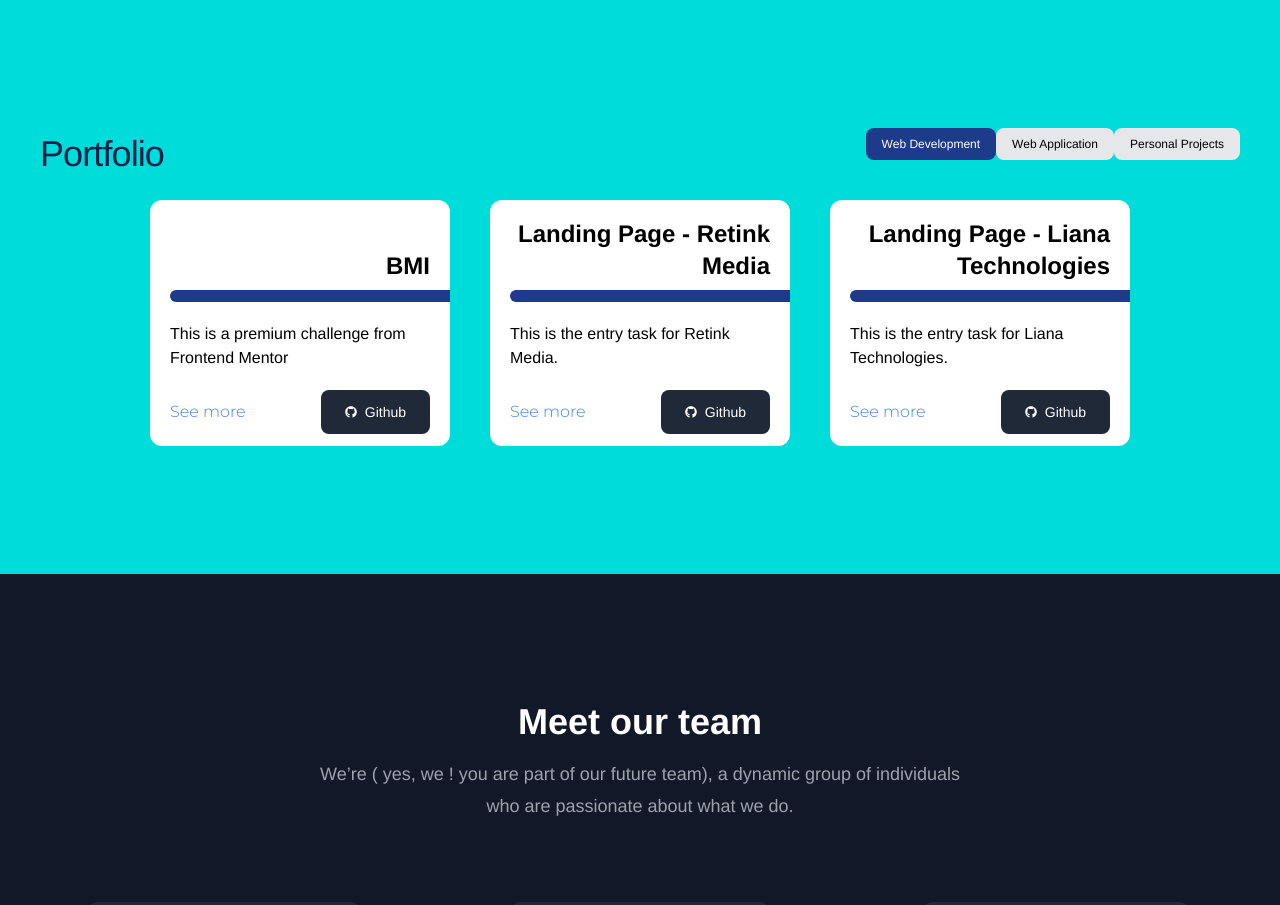
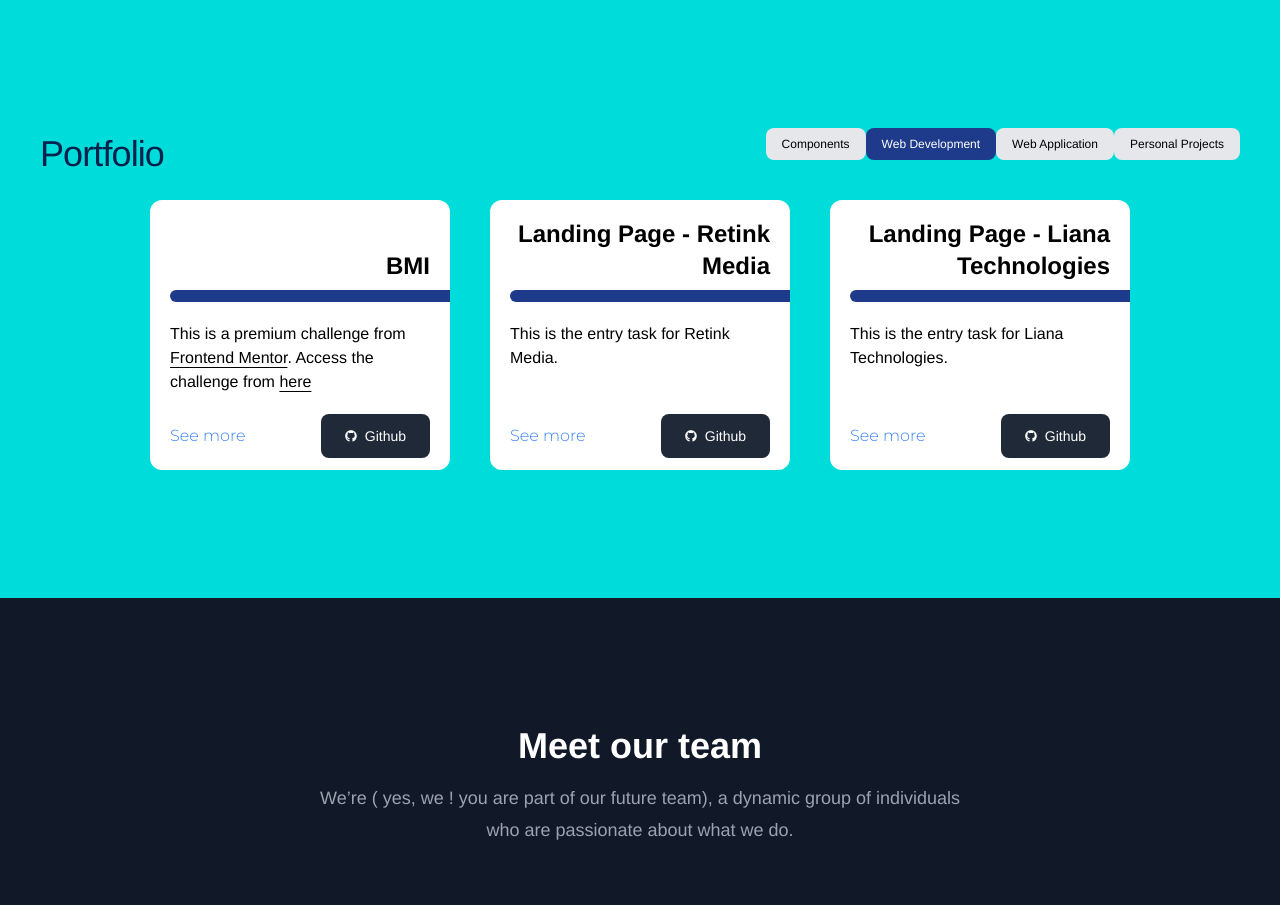
Before and after one commit to chungvuiloong/simple_portfolio, a React (Create React App) app: page / in a window 1280 px wide. Shown: the part 1300-2205 px from the top of the page. Built offline with nearby package versions, Linux system fonts and the light colour scheme.

Commit message:
Updated string into ReactNode.

```diff
--- a/src/pages/Portfolio.tsx
+++ b/src/pages/Portfolio.tsx
@@ -6,7 +6,11 @@
 // Web Development Projects
   {
     title: 'BMI',
-    description: 'This is a premium challenge from Frontend Mentor',
+    // description: <>This is a premium challenge from <a href="https://www.frontendmentor.io/">Frontend Mentor</a>. Access the challenge from here https://www.frontendmentor.io/challenges/body-mass-index-calculator-brrBkfSz1T</>,
+    description:  <>
+    This is a premium challenge from <a href="https://www.frontendmentor.io/" className='underline underline-offset-4'>Frontend Mentor</a>.
+    Access the challenge from <a href="https://www.frontendmentor.io/challenges/body-mass-index-calculator-brrBkfSz1T" className='underline underline-offset-4'>here </a>
+                          </>,
     imageUrl: '',
     demoUrl: 'https://mrjays-bmi-calculator.vercel.app/',
     githubUrl: 'https://github.com/jeresulovuo/bmi_calculator',
@@ -113,6 +117,7 @@
     const [activeCategory, setActiveCategory] = useState<string>('web');
 
     const categories = [
+      { id: 'components', label: 'Components' },
       { id: 'web', label: 'Web Development' },
       { id: 'web app', label: 'Web Application' },
     //   { id: 'mobile', label: 'Mobile Development' },
--- a/src/pages/ProjectCard.tsx
+++ b/src/pages/ProjectCard.tsx
@@ -6,12 +6,12 @@
     CardBody,
     CardFooter,
 } from "@material-tailwind/react";
-import React from 'react';
+import React, { ReactNode } from 'react';
 import { FaGithub } from 'react-icons/fa';
 
 interface Project {
     title: string;
-    description: string;
+    description: string | ReactNode;
     imageUrl: string;
     demoUrl: string;
     githubUrl: string;
```
